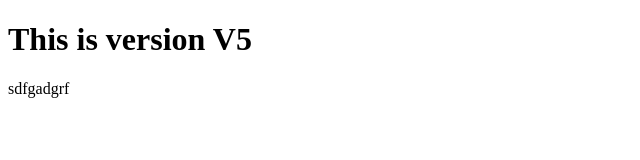
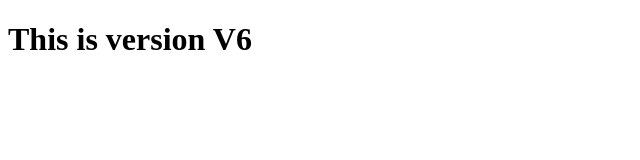
Before and after one commit to Jigyansu1234/Chintu07, a plain HTML site: page index.html in a window 1280 px wide. Shown: the whole page, without its empty margins (0-640 px from the left). Drawn offline with Linux system fonts and the light colour scheme.

Commit message:
this is v6

```diff
--- a/index.html
+++ b/index.html
@@ -7,8 +7,6 @@
 </head>
 
 <body>
-    <h1>This is version V5</h1>
+    <h1>This is version V6</h1>
 </body>
 </html>
-
-sdfgadgrf
```
